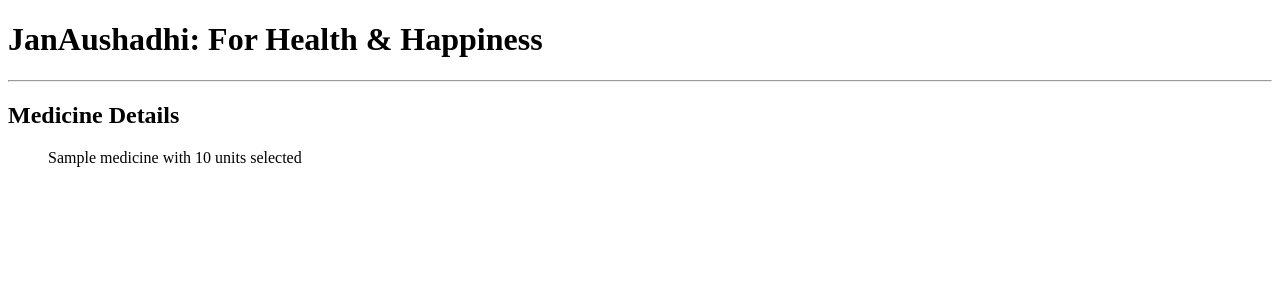
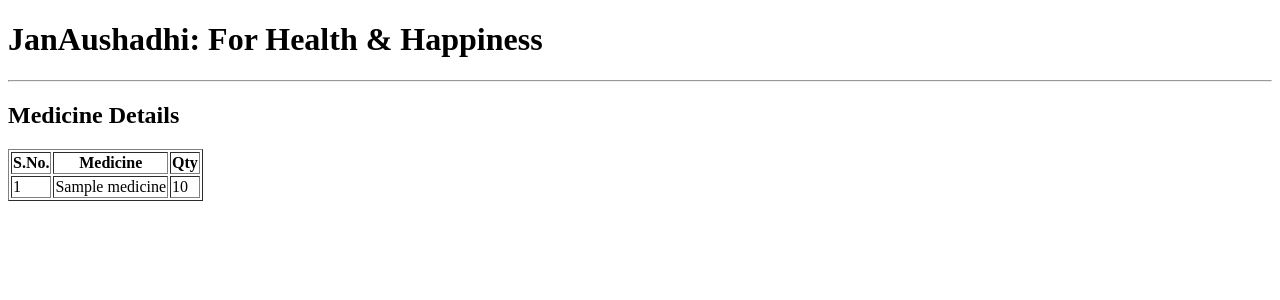
Before and after one commit to yogeshBsht/rxkart, a FastAPI app: template templates/index.html in a window 1280 px wide. Shown: the top 300 px of the page. Run offline with FastAPI, Linux system fonts and the light colour scheme; the template is opened without the code that fills it: most values are stand-ins (such as "Sample title", 1, 10 or a date in 2020).

Commit message:
added table in mykart page & updated /mykart route

```diff
--- a/main.py
+++ b/main.py
@@ -23,9 +23,9 @@
 async def root(request:Request):
     return templates.TemplateResponse("home.html", {"request": request, "medicines":medicine_list})
 
-@app.post("/mykart", response_class=HTMLResponse)
+@app.get("/mykart", response_class=HTMLResponse)
 async def index(request:Request, medicine:str, qty:int = 1):
-    mykart.setdefault(medicine, qty)
+    mykart.update({medicine: qty})
     return templates.TemplateResponse("index.html", {"request": request, "mykart":mykart})
 
 
--- a/templates/home.html
+++ b/templates/home.html
@@ -2,7 +2,7 @@
 
 {% block body %}
     <h2>Add medicines</h2>
-    <form action="/mykart" method="POST")>
+    <form action="/mykart" method="GET")>
         <label for="medicine">Select medicine(s):</label>
         <select name="medicine" id="medicine">
             {% for medicine in medicines %}
--- a/templates/index.html
+++ b/templates/index.html
@@ -2,7 +2,27 @@
 
 {% block body %}
     <h2>Medicine Details</h2>
-    {% for medicine, qty in mykart.items() %}
-        <ul>{{medicine}} with {{qty}} units selected</ul>
-    {% endfor %}
+    <table border="1">
+        <tr>
+          <th>S.No.</th>
+          <th>Medicine</th>
+          <th>Qty</th>
+        </tr>
+        {% for medicine, qty in mykart.items() %}
+        <tr>
+          <td></td>
+          <td>{{medicine}}</td>
+          <td>{{qty}}</td>
+        </tr>
+        {% endfor %}
+    </table>
+    <script>
+        var table = document.getElementsByTagName('table')[0],
+        rows = table.getElementsByTagName('tr'),
+        text = 'textContent' in document ? 'textContent' : 'innerText';
+
+      for (var i = 1, len = rows.length; i < len; i++) {
+        rows[i].children[0][text] = i;
+      }
+      </script>
 {% endblock %}
```
